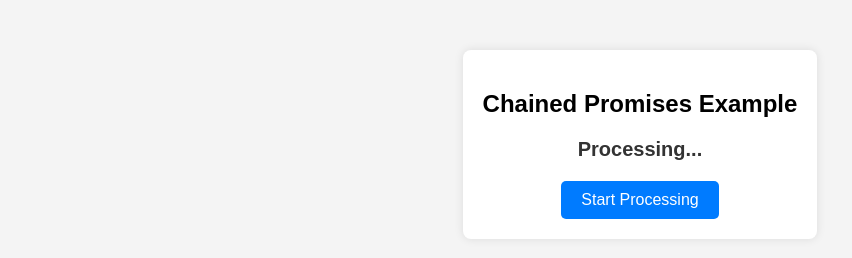
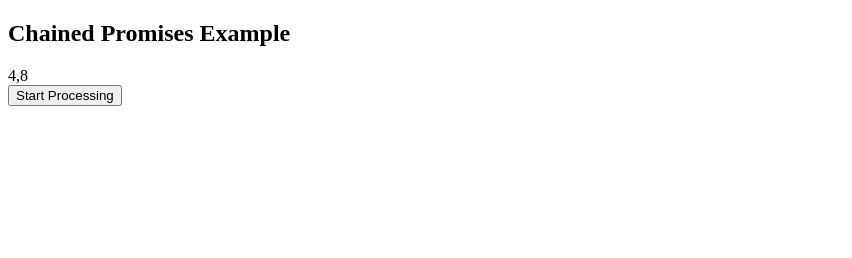
Before and after one commit to acciojob/manipulate-data-with-chained-promise-2-montumeena141, a website: page main.html in a window 1280 px wide. Both pictures are taken after a click on the button "Start Processing". Shown: the whole page, without its empty margins (0-852 px from the left). Drawn offline with Linux system fonts and the light colour scheme.

Commit message:
created a submission

```diff
--- a/main.html
+++ b/main.html
@@ -1,12 +1,11 @@
 <!DOCTYPE html>
-<html lang="en">
-<head>
-    <meta charset="UTF-8">
-    <meta name="viewport" content="width=device-width, initial-scale=1.0">
-    <title>Chained Promises Example</title>
-    <link rel="stylesheet" href="styles.css">
-</head>
-<body>
+
+<html>
+  <head>
+    <link rel="stylesheet" href="styles.css" />
+  </head>
+
+  <body>
     <div class="container">
         <h2>Chained Promises Example</h2>
         <div id="output">Waiting...</div>
--- a/script.js
+++ b/script.js
@@ -1,32 +1,27 @@
-document.getElementById("startBtn").addEventListener("click", manipulateArray);
+document.addEventListener("DOMContentLoaded", () => {
+    let output = document.getElementById("output");
 
-function manipulateArray() {
-    const output = document.getElementById("output");
-    output.innerText = "Processing...";
+    function delay(ms) {
+        return new Promise(resolve => setTimeout(resolve, ms));
+    }
 
-    // Step 1: Create a Promise that resolves with the array after 3 seconds
+    function updateOutput(content) {
+        output.innerText = content;  // Update the output div
+    }
+
+    // Initial Promise (Resolves after 3 seconds)
     new Promise(resolve => {
-        setTimeout(() => {
-            resolve([1, 2, 3, 4]);
-        }, 3000);
+        setTimeout(() => resolve([1, 2, 3, 4]), 3000);
     })
-    .then(arr => {
-        return new Promise(resolve => {
-            setTimeout(() => {
-                const evenNumbers = arr.filter(num => num % 2 === 0);
-                output.innerText = evenNumbers.join(", ");
-                resolve(evenNumbers);
-            }, 1000);
-        });
+    .then(async (arr) => {
+        await delay(1000);  // Wait 1 second before filtering out odd numbers
+        let filtered = arr.filter(num => num % 2 === 0);
+        updateOutput(filtered.join(","));  // Should show "2,4"
+        return filtered;
     })
-    .then(evenNumbers => {
-        // Step 3: Multiply even numbers by 2 after another 2 seconds
-        return new Promise(resolve => {
-            setTimeout(() => {
-                const doubledNumbers = evenNumbers.map(num => num * 2);
-                output.innerText = doubledNumbers.join(", ");
-                resolve(doubledNumbers);
-            }, 2000);
-        });
+    .then(async (filteredArr) => {
+        await delay(2000);  // Wait 2 more seconds before multiplying by 2
+        let transformed = filteredArr.map(num => num * 2);
+        updateOutput(transformed.join(","));  // Should show "4,8"
     });
-}
+});
--- a/styles.css
+++ /dev/null
@@ -1,36 +0,0 @@
-/*  your css code here. If applicable */
-body {
-    font-family: Arial, sans-serif;
-    text-align: center;
-    margin: 50px;
-    background-color: #f4f4f4;
-}
-
-.container {
-    background: white;
-    padding: 20px;
-    border-radius: 8px;
-    box-shadow: 0px 0px 10px rgba(0, 0, 0, 0.1);
-    display: inline-block;
-}
-
-#output {
-    margin: 20px 0;
-    font-size: 20px;
-    font-weight: bold;
-    color: #333;
-}
-
-button {
-    padding: 10px 20px;
-    font-size: 16px;
-    cursor: pointer;
-    background-color: #007bff;
-    color: white;
-    border: none;
-    border-radius: 5px;
-}
-
-button:hover {
-    background-color: #0056b3;
-}
```
